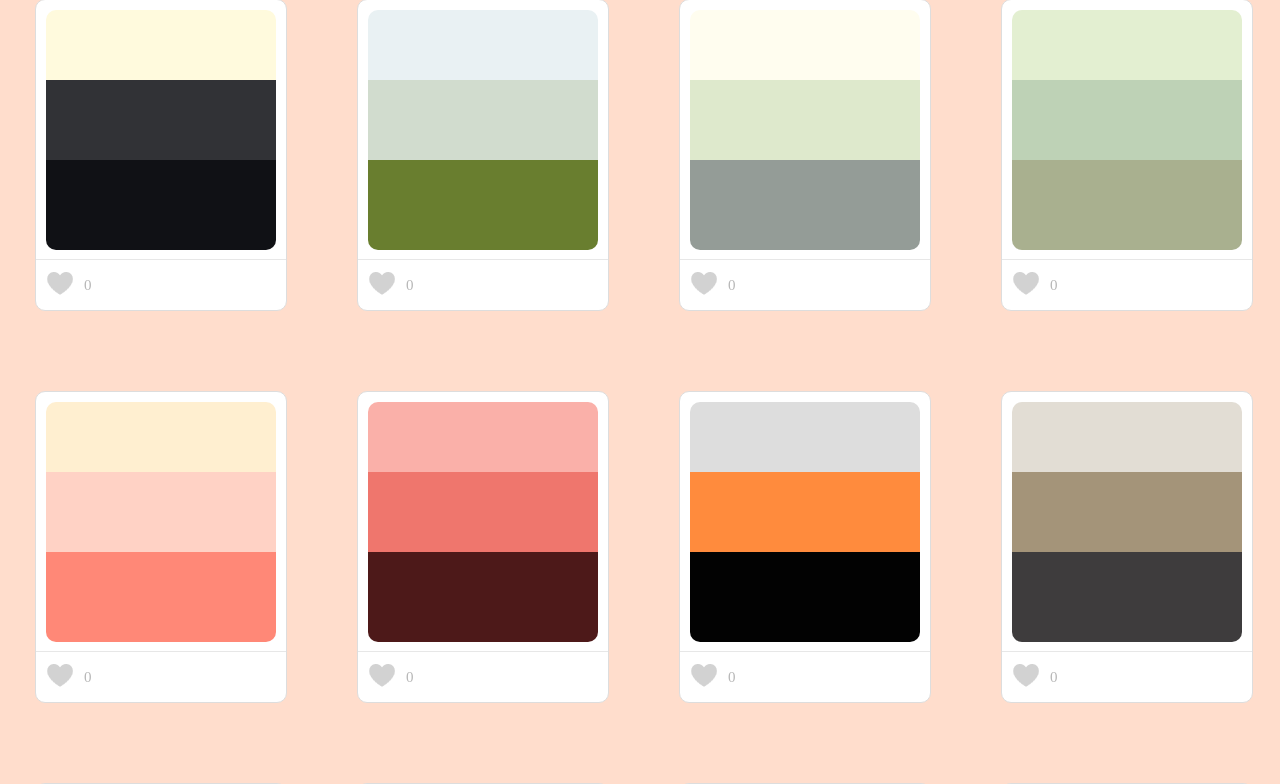
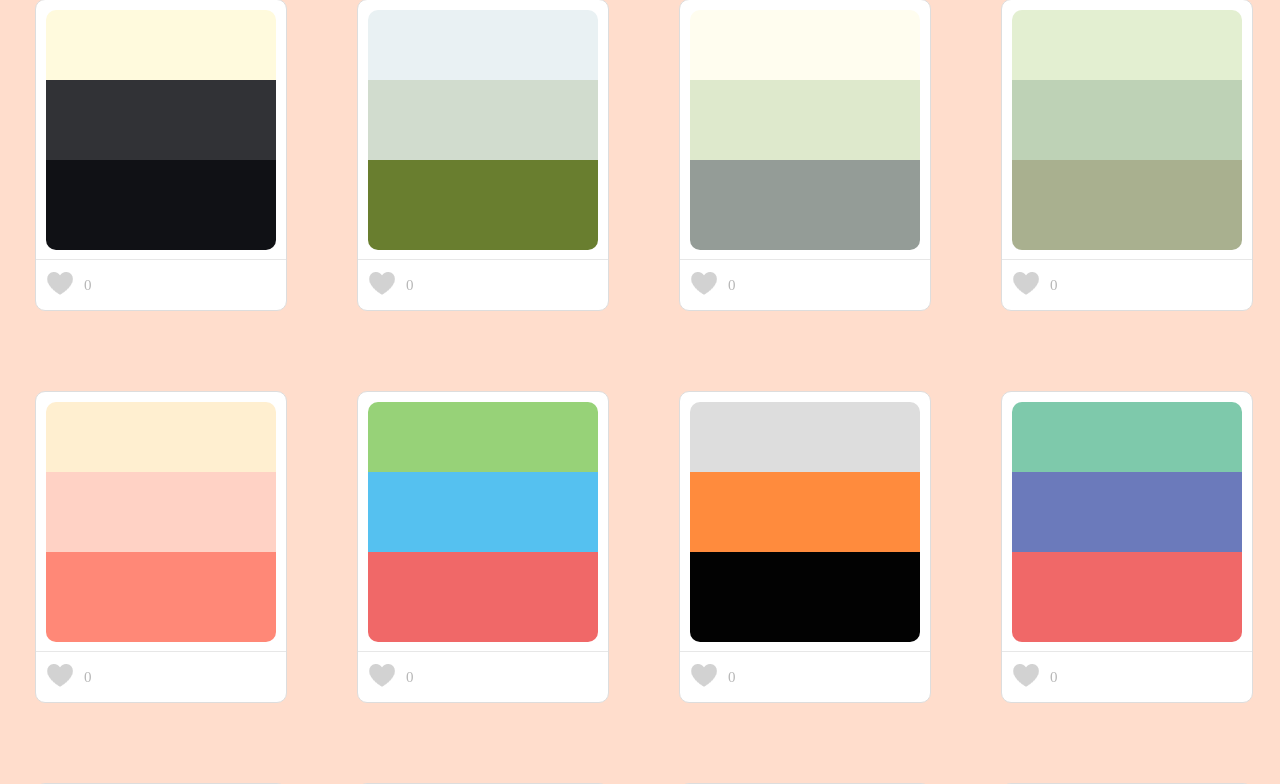
Before and after one commit to dingww/php, a PHP site: page / in a window 1280 px wide. Shown: the part 183-967 px from the top of the page. Run offline with PHP 8.4, Linux system fonts and the light colour scheme; some libraries are stand-ins or nearby versions.

Commit message:
change color

```diff
--- a/colors/css/style.css
+++ b/colors/css/style.css
@@ -112,11 +112,11 @@ ul.colors {
   background-color: #ff8877; }
 
 .item-6 .color-1 {
-  background-color: #fab0a9; }
+  background-color: #97d278; }
 .item-6 .color-2 {
-  background-color: #ef766d; }
+  background-color: #55c1f0; }
 .item-6 .color-3 {
-  background-color: #4d1919; }
+  background-color: #f06868; }
 
 .item-7 .color-1 {
   background-color: #dddddd; }
@@ -126,11 +126,11 @@ ul.colors {
   background-color: #020202; }
 
 .item-8 .color-1 {
-  background-color: #e2ddd4; }
+  background-color: #7ec9ab; }
 .item-8 .color-2 {
-  background-color: #a49479; }
+  background-color: #6b7abb; }
 .item-8 .color-3 {
-  background-color: #3e3c3d; }
+  background-color: #f06868; }
 
 .item-9 .color-1 {
   background-color: #f0faf1; }
--- a/colors/css/style.scss
+++ b/colors/css/style.scss
@@ -48,11 +48,11 @@ $bgc2:#E9F1F3,#D1DCCE,#697E2F;
 $bgc3:#FFFDEF,#DEE9CC,#949C97;
 $bgc4:#E3EFD1,#BED2B6,#A9B08F;
 $bgc5:#FFEfD0,#FFd2c5,#FF8877;
-$bgc6:#FAB0A9,#EF766D,#4D1919;
+$bgc6:#97D278,#55C1F0,#F06868;
 $bgc7:#dddddd,#FF8B3D,#020202;
-$bgc8:#E2DDD4,#A49479,#3E3C3D;
-$bgc9:#F0FAF1,#B7ECD8,#70CFAF;
-$bgc10:#B7ECD8,#70CFAF,#50B0A0;.
+$bgc8:#7EC9AB,#6B7ABB,#F06868;//#97D278;#55C1F0;#F06868;#293E6B;
+$bgc9:#F0FAF1,#B7ECD8,#70CFAF;//#97D278;#7DBD9B;#7EC9AB;#6B7ABB;#F06868;
+$bgc10:#B7ECD8,#70CFAF,#50B0A0;
 $bgc11:#C2CBCE,#96C668,#54AEEF;
 $bgc12:#D0EEE6,#AAD3D5,#1F556D;//#D6EBE2,#F2F2F2,#309EA0,#283444
 
```
